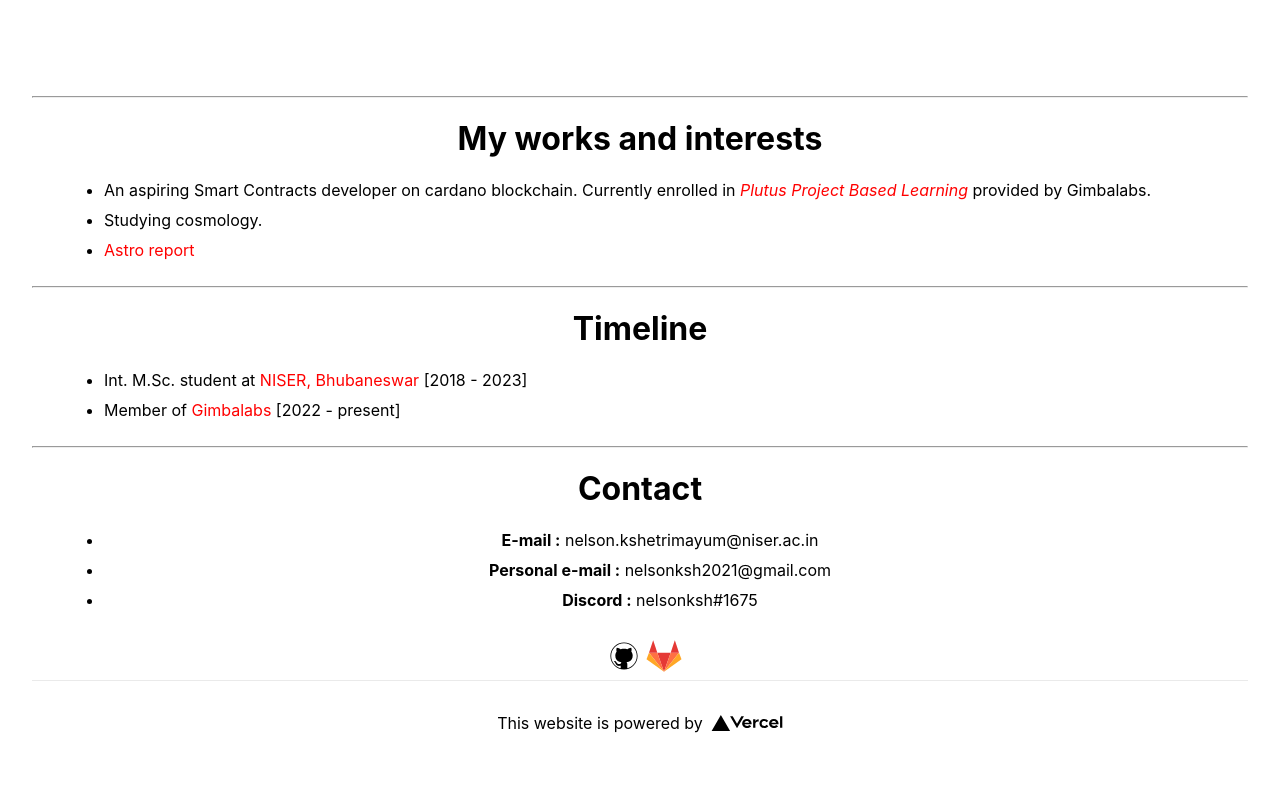
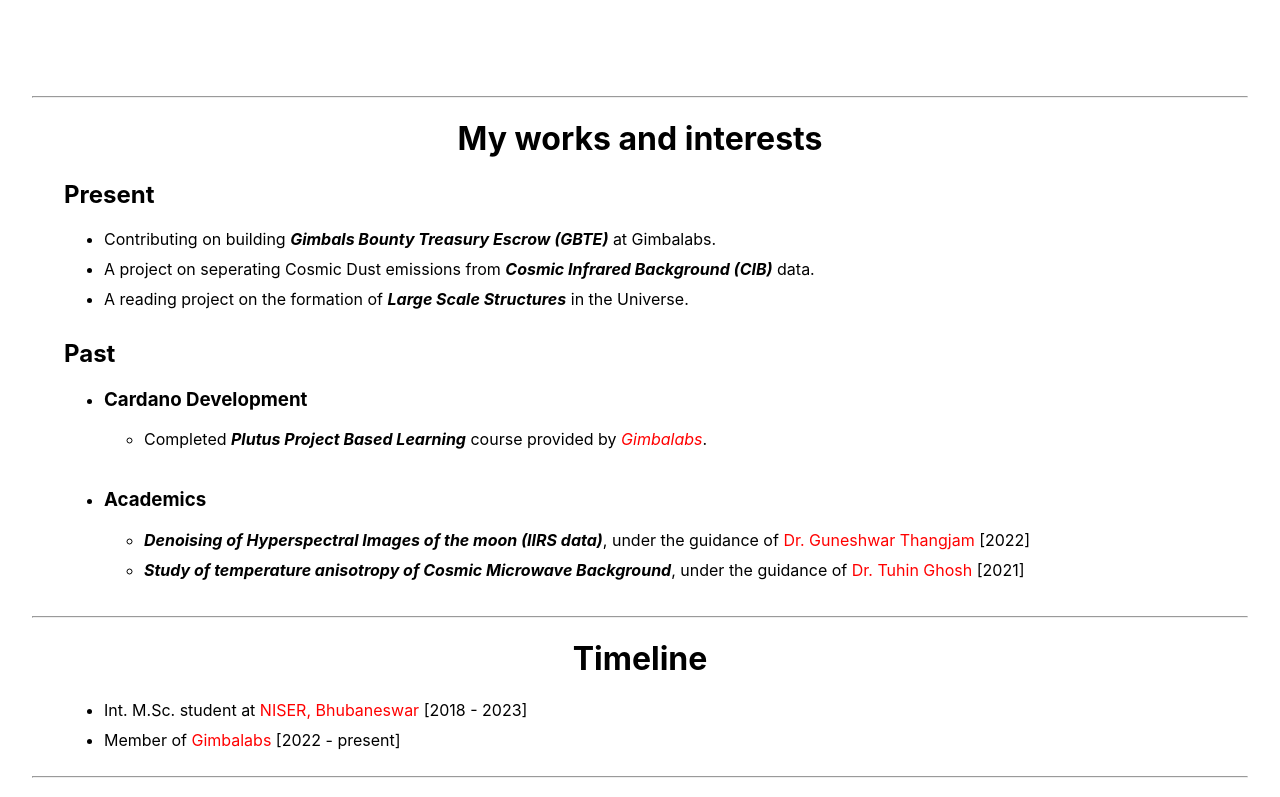
Before and after one commit to nelson-ksh/personal-website, a Next.js app: page / in a window 1280 px wide. Shown: the part 712-1509 px from the top of the page. Before the commit the page ends 1477 px from the top, so only its background shows below. Built offline with nearby package versions, Linux system fonts and the light colour scheme.

Commit message:
works and interests update

```diff
--- a/components/Contact.js
+++ b/components/Contact.js
@@ -24,7 +24,7 @@
                 <a href="https://github.com/nelson-ksh">
                     <Image src="/icons8-github.svg" alt="Github Logo" width={40} height={40} />
                 </a>
-                <a href="#">
+                <a href="https://gitlab.com/nelson-ksh">
                     <Image src="/icons8-gitlab.svg" alt="Gitlab Logo" width={40} height={40} />
                 </a>
             </span>
--- a/components/Interests.js
+++ b/components/Interests.js
@@ -9,16 +9,48 @@
                 My works and interests
             </h1>
             <div align="left">
+                <h2>Present</h2>
                 <ul>
                     <li>
-                        An aspiring Smart Contracts developer on cardano blockchain. Currently enrolled in <Link href="https://gimbalabs.instructure.com/enroll/3CFNFB" passHref><a className={styles.redlink}><i>Plutus Project Based Learning</i></a></Link> provided by Gimbalabs.
+                        Contributing on building <b><i>Gimbals Bounty Treasury Escrow (GBTE)</i></b> at Gimbalabs.
                     </li>
                     <li>
-                        Studying cosmology.
+                        A project on seperating Cosmic Dust emissions from <i><b>Cosmic Infrared Background (CIB)</b></i> data.
                     </li>
                     <li>
-                        <Link href="/large-scale-structures.html" passHref><a className={styles.redlink}>Astro report</a></Link>
+                        A reading project on the formation of <i><b>Large Scale Structures</b></i> in the Universe.
                     </li>
+                    {/* <li>
+                        &lt;Project placeholder&gt;
+                    </li> */}
+                    {/* <li>
+                        <Link href="/large-scale-structures.html" passHref><a className={styles.redlink}>&lt;Astro project placeholder&gt;</a></Link>
+                    </li> */}
+                </ul>
+                <h2>Past</h2>
+                <ul>
+                    <li>
+                        <h3>Cardano Development</h3>
+                        <ul>
+                            <li>
+                                Completed <Link href="https://gimbalabs.com/mastery-policy" passHref><a><i><b>Plutus Project Based Learning</b></i></a></Link> course provided by <Link href="https://gimbalabs.com" passHref><a className={styles.redlink}><i>Gimbalabs</i></a></Link>
+                                 {/* - <Link href="#" passHref><a class={styles.bluelink}><b>Certification NFT</b></a></Link> */}
+                                 .
+                            </li>
+                        </ul>
+                    </li>
+                    <li>
+                        <h3>Academics</h3>
+                        <ul>
+                            <li>
+                                <i><b>Denoising of Hyperspectral Images of the moon (IIRS data)</b></i>, under the guidance of <Link href="https://scholar.google.com/citations?user=ilANSnwAAAAJ" passHref><a className={styles.redlink}>Dr. Guneshwar Thangjam</a></Link> [2022]
+                            </li>
+                            <li>
+                                <i><b>Study of temperature anisotropy of Cosmic Microwave Background</b></i>, under the guidance of <Link href="https://scholar.google.com/citations?user=UA_easYAAAAJ" passHref><a className={styles.redlink}>Dr. Tuhin Ghosh</a></Link> [2021]
+                            </li>
+                        </ul>
+                    </li>
+
                 </ul>
             </div>
         </>
--- a/styles/Home.module.css
+++ b/styles/Home.module.css
@@ -1,5 +1,9 @@
 .redlink {
   color: red;
+}
+
+.bluelink {
+  color: blue;
 }
 
 .container {
```
